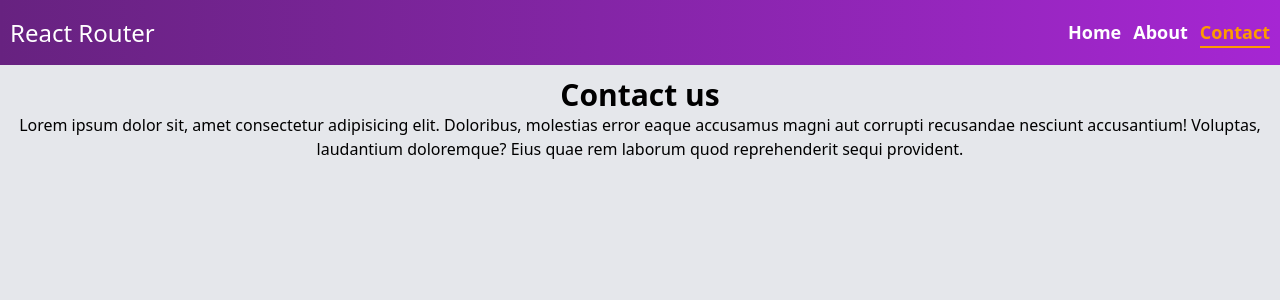
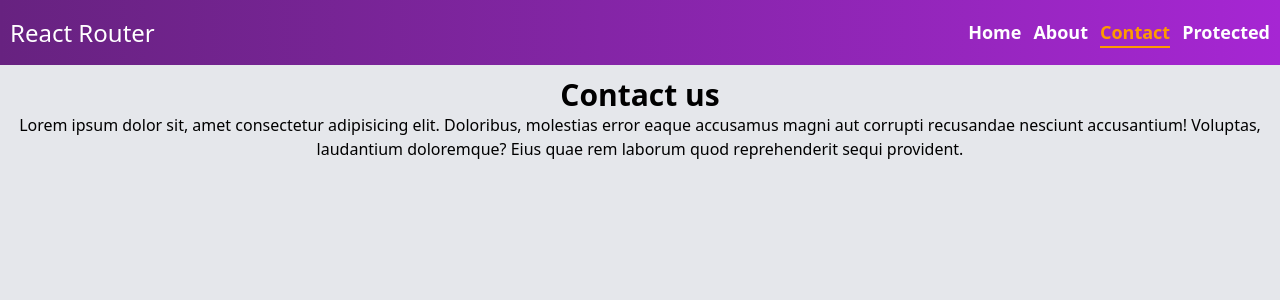
Before and after one commit to Lil-Code30/learn-advanced-react-concept, a React (Vite) app in the folder Routing/: page /contact in a window 1280 px wide. Shown: the top 300 px of the page. Built offline with nearby package versions, Linux system fonts and the light colour scheme.

Commit message:
implementing protected route

```diff
--- a/Routing/src/App.jsx
+++ b/Routing/src/App.jsx
@@ -2,8 +2,9 @@ import { BrowserRouter, Routes, Route } from "react-router-dom";
 
 import Home from "./pages/Home";
 import About from "./pages/About";
+import Contact from "./pages/Contact";
 import Layout from "./components/Layout";
-import Contact from "./pages/Contact";
+import AuthRequired from "./components/AuthRequired";
 
 export default function App() {
   return (
@@ -13,6 +14,12 @@ export default function App() {
           <Route index element={<Home />} />
           <Route path="about" element={<About />} />
           <Route path="contact" element={<Contact />} />
+          <Route element={<AuthRequired />}>
+            <Route
+              path="protected"
+              element={<h1>Super secret infos here </h1>}
+            />
+          </Route>
         </Route>
       </Routes>
     </BrowserRouter>
--- /dev/null
+++ b/Routing/src/components/AuthRequired.jsx
@@ -0,0 +1,18 @@
+import React from "react";
+import { Outlet, Navigate } from "react-router-dom";
+
+export default function AuthRequired() {
+  // Check the authenticated status of the user
+  const authenticated = false;
+  if (!authenticated) {
+    return <Navigate to="/login" />;
+  }
+
+  return <Outlet />;
+}
+
+// Check the authenticated status of the user
+// If they're NOT authenticated
+// send the user to the login page
+// If they ARE authenticated
+// Render the Outlet
--- a/Routing/src/components/Header.jsx
+++ b/Routing/src/components/Header.jsx
@@ -24,6 +24,12 @@ export default function Header() {
           >
             Contact
           </NavLink>
+          <NavLink
+            className={({ isActive }) => (isActive ? "nav-link" : "")}
+            to="protected"
+          >
+            Protected
+          </NavLink>
         </ul>
       </nav>
     </header>
```
